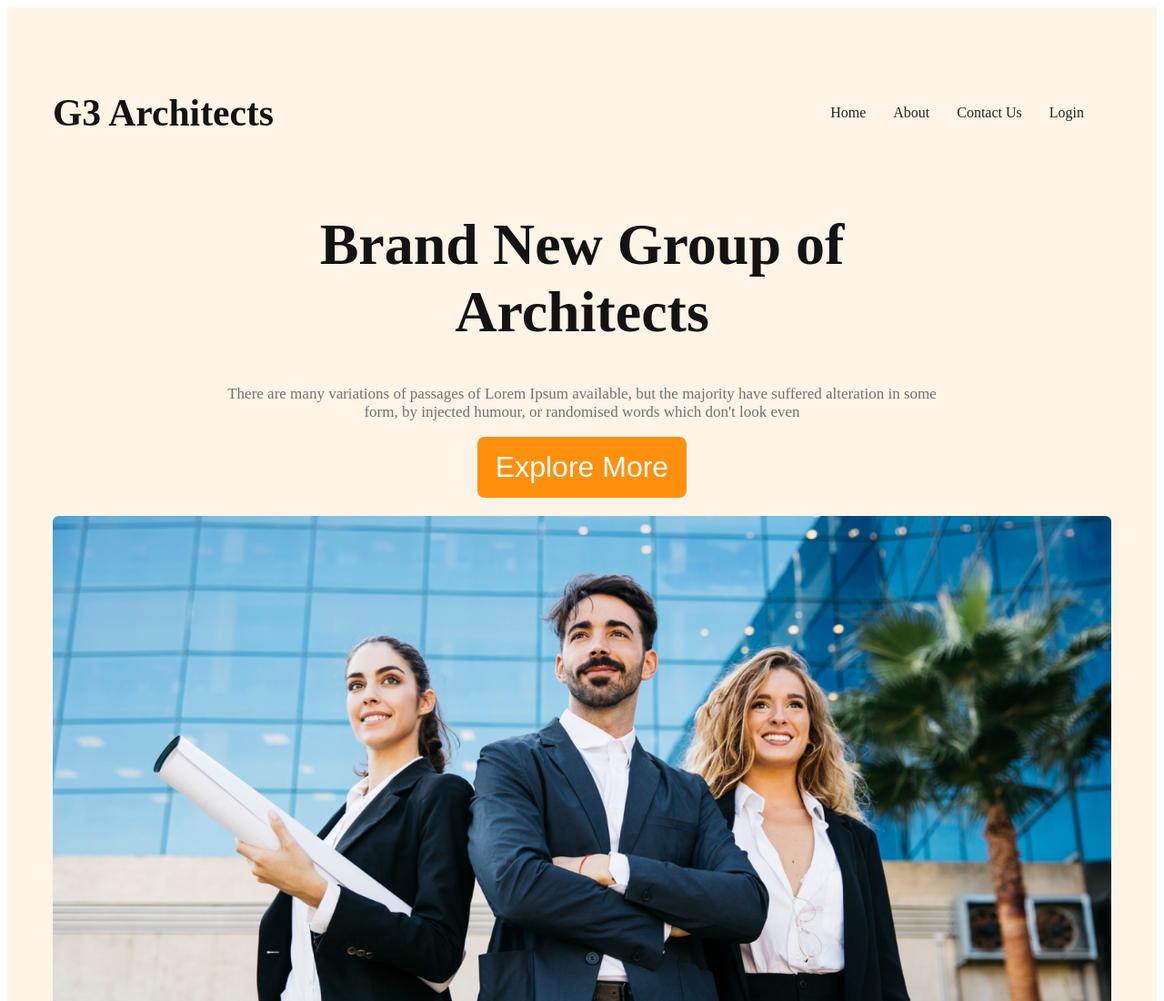
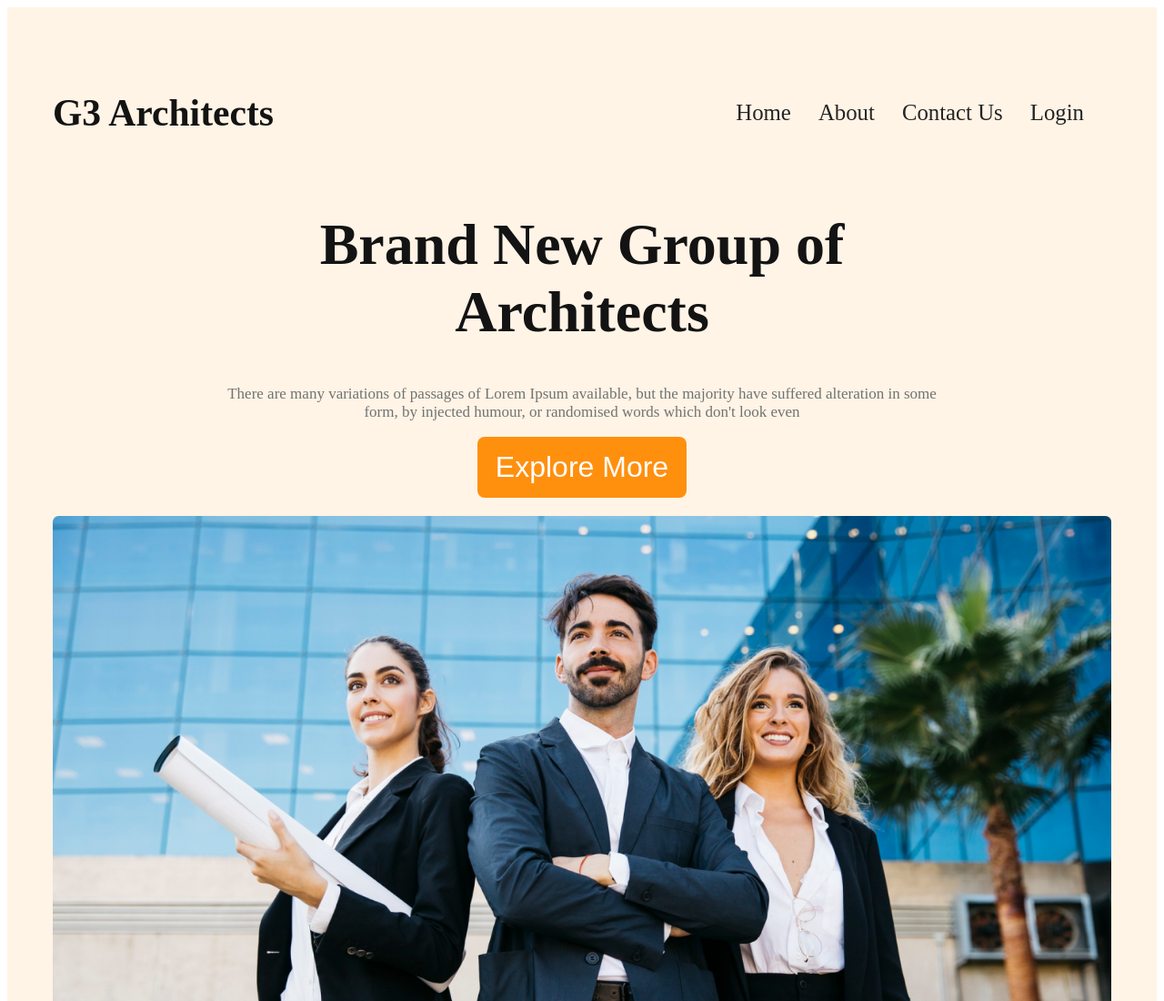
Before and after one commit to Busra2456/G3-Architects, a plain HTML site: page index.html in a window 1280 px wide. Shown: the top 1100 px of the page at 91% size. Drawn offline with Linux system fonts and the light colour scheme.

```diff
--- a/style/index.css
+++ b/style/index.css
@@ -46,10 +46,17 @@
       list-style: none;
       margin-right: 30px;
       font-weight: 500;
-      font-size: 1rem;
+      font-size: 1.55rem;
+
+    }
+
+     nav li:hover{
+
+      background-color: #c1f3f7;
 
     }
     nav li a{
+
       text-decoration: none;
       color: #242424;
     }
```
